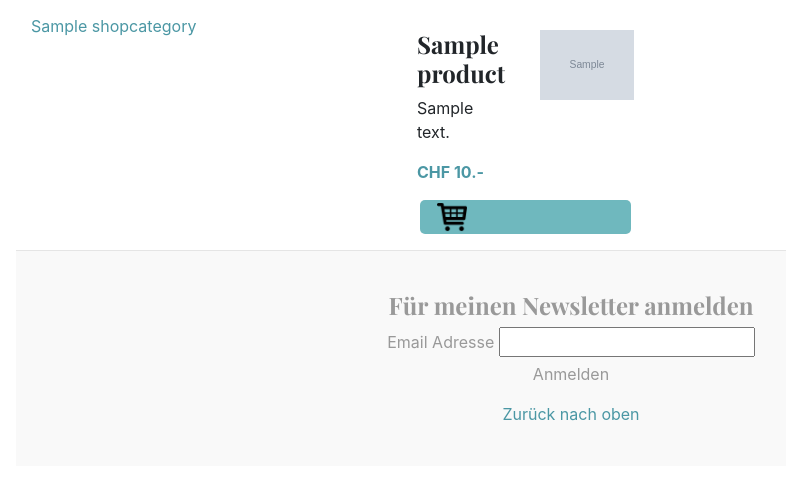
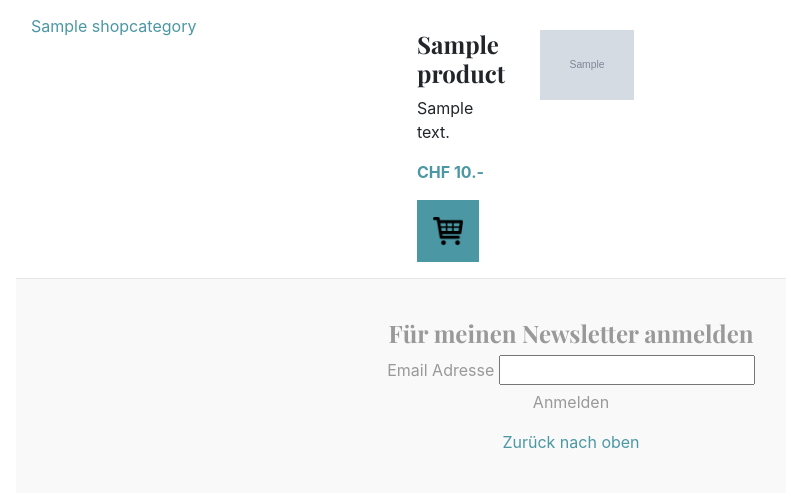
Before and after one commit to ChristianGroeber/sarah-website, a Django app: page /shop/ in a window 1280 px wide. Shown: the part 235-728 px from the top of the page, without its empty margins (69-855 px from the left). Run offline with Django 3.2, Linux system fonts and the light colour scheme; tables that the repository leaves empty hold one stand-in row (values such as "Sample post"); grey boxes marked "Sample" are stand-in pictures; parts of the project's set-up code (start-up, migrations or seed data) failed here and were passed over; some libraries are stand-ins or nearby versions.

Commit message:
added clothing sizes to products

```diff
--- a/sakreativ/blog/admin.py
+++ b/sakreativ/blog/admin.py
@@ -1,5 +1,5 @@
 from django.contrib import admin
-from .models import Post, UeberMich, MyImage, Page, Gallery, Product, ShoppingCart, AddedProduct, ShopCategory
+from .models import Post, UeberMich, MyImage, Page, Gallery, Product, ShoppingCart, AddedProduct, ShopCategory, ClothingSize
 # Register your models here.
 
 
@@ -12,3 +12,4 @@ admin.site.register(Product)
 admin.site.register(ShoppingCart)
 admin.site.register(AddedProduct)
 admin.site.register(ShopCategory)
+admin.site.register(ClothingSize)
--- a/sakreativ/blog/models.py
+++ b/sakreativ/blog/models.py
@@ -65,6 +65,13 @@ class Gallery(models.Model):
         return self.title
 
 
+class ClothingSize(models.Model):
+    title = models.CharField(max_length=10)
+
+    def __str__(self):
+        return self.title
+
+
 class ShopCategory(models.Model):
     title = models.CharField(max_length=50)
     description = models.CharField(max_length=500, blank=True, verbose_name='Beschreibung')
@@ -79,6 +86,7 @@ class Product(models.Model):
     price = models.IntegerField(verbose_name='Preis')
     image = models.ImageField(upload_to='shop', verbose_name='Bild')
     category = ForeignKey(ShopCategory, on_delete=models.CASCADE, verbose_name='Kategorie')
+    size = models.ManyToManyField(ClothingSize, null=True)
 
     def __str__(self):
         return self.title
--- a/sakreativ/blog/templates/blog/base.html
+++ b/sakreativ/blog/templates/blog/base.html
@@ -15,6 +15,7 @@
 
   <!-- Bootstrap core CSS -->
   <link href="{% static 'css/bootstrap.min.css' %}" rel="stylesheet">
+  <link href="{% static 'css/dropdown.css' %}" rel="stylesheet">
   <link href="{% static 'cookielaw/css/cookielaw.css'%}" rel="stylesheet" />
   <!-- Custom styles for this template -->
   <link href="https://fonts.googleapis.com/css?family=Playfair+Display:700,900" rel="stylesheet">
--- a/sakreativ/blog/templates/blog/shop.html
+++ b/sakreativ/blog/templates/blog/shop.html
@@ -45,13 +45,24 @@
                             <p class='shop-price'>CHF {{ product.price }}.-</p>
                         </div>
                     </div>
-                        <a href='{{ product.id }}/add/'>
-                    <div class='row add-to-shopping-cart'>
-                        <div class="col-sm-12">
-                            <img src='{% static "img/shopping-cart.png" %}' height='30'>
+                    {% if product.size %}
+                        <div class="dropdown">
+                        <button class="dropbtn"><img src='{% static "img/shopping-cart.png" %}' height='30'></button>
+                        <div class="dropdown-content">
+                            {% for size in product.size.all %}
+                            <a href="{{ product.id }}/{{ size }}/add/">{{ size }}</a>
+                            {% endfor %}
+                        </div>
+                    {% else %}
+                        <a href="{{ product.id }}/add/">
+                            <div class='row add-to-shopping-cart'>
+                                <div class="col-sm-12">
+                                    <img src='{% static "img/shopping-cart.png" %}' height='30'>
+                                </div>
                             </div>
-                    </div>
                         </a>
+                    {% endif %}
+                </div>
             </div>
             {% endfor %}
         </div>
--- a/sakreativ/blog/templates/emails/sender.html
+++ b/sakreativ/blog/templates/emails/sender.html
@@ -7,5 +7,5 @@
 
 {% block content %}
 <h1>Besten Dank für deine Bestellung</h1>
-<p>Du solltest in wenigen Minuten eine Bestätigungsemail erhalten.</p>
+<p>Du solltest in wenigen Minuten eine Bestätigungsemail erhalten. <a href="../shop/">Zurück zum shop</a></p>
 {% endblock %}
--- a/sakreativ/blog/urls.py
+++ b/sakreativ/blog/urls.py
@@ -8,6 +8,7 @@ urlpatterns = [
     path('shop/checkout/', views.checkout),
     path('shop/checkout/address/', views.address),
     path('shop/checkout/<product>/<operation>/', views.add),
+    path('shop/<product>/<size>/<operation>/', views.add),
     path('shop/<product>/<operation>/', views.add),
     path('shop/<category>/', views.shop),
     path('ueber-mich', views.ueber_mich, name='ueber_mich'),
--- a/sakreativ/blog/views.py
+++ b/sakreativ/blog/views.py
@@ -48,7 +48,9 @@ def shop(request, category=None):
     return render(request, 'blog/shop.html', {'products': products, 'price': price, 'categories': categories, 'category': category})
 
 
-def add(request, product, operation):
+def add(request, product, operation, size=None):
+    if size:
+        print(size)
     if 'checkout' in str(request.path):
         response = redirect('/shop/checkout')
     else:
@@ -61,7 +63,6 @@ def add(request, product, operation):
     items = cart.items.all()
     product_to_add = Product.objects.get(pk=product)
     for item in items:
-        print(str(item), product_to_add.title)
         if str(item) == str(product_to_add.title):
             if operation == 'add':
                 item.amount += 1
--- /dev/null
+++ b/sakreativ/static/css/dropdown.css
@@ -0,0 +1,41 @@
+/* Dropdown Button */
+.dropbtn {
+  background-color: #4b97a4;
+  color: white;
+  padding: 16px;
+  font-size: 16px;
+  border: none;
+}
+
+/* The container <div> - needed to position the dropdown content */
+.dropdown {
+  position: relative;
+  display: inline-block;
+}
+
+/* Dropdown Content (Hidden by Default) */
+.dropdown-content {
+  display: none;
+  position: absolute;
+  background-color: #f1f1f1;
+  min-width: 160px;
+  box-shadow: 0px 8px 16px 0px rgba(0,0,0,0.2);
+  z-index: 1;
+}
+
+/* Links inside the dropdown */
+.dropdown-content a {
+  color: black;
+  padding: 12px 16px;
+  text-decoration: none;
+  display: block;
+}
+
+/* Change color of dropdown links on hover */
+.dropdown-content a:hover {background-color: #ddd;}
+
+/* Show the dropdown menu on hover */
+.dropdown:hover .dropdown-content {display: block;}
+
+/* Change the background color of the dropdown button when the dropdown content is shown */
+.dropdown:hover .dropbtn {background-color: #a1196b;}
```
Also changed, not shown: 1 other file.
